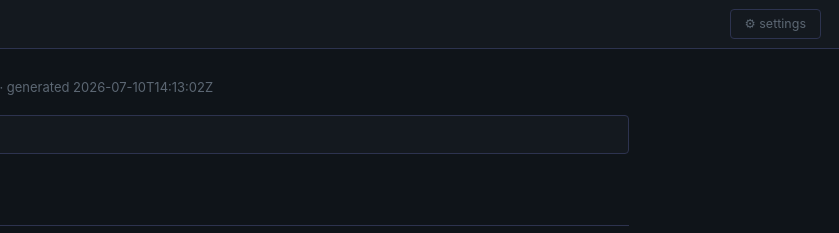
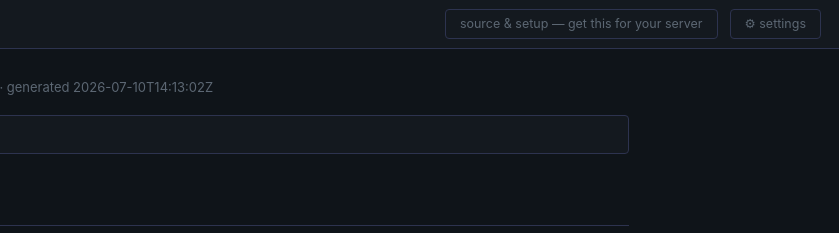
Before and after one commit to faltz009/ORI-feed, a plain HTML site: page index.html in a window 1280 px wide. Shown: the top 233 px of the page, 441-1280 px from the left. Drawn offline with Linux system fonts and the light colour scheme.

Commit message:
header link back to repo (closes #1)

```diff
--- a/index.html
+++ b/index.html
@@ -62,8 +62,14 @@ a:hover { text-decoration: underline; }
 .ori-badge-ring { width: 64px; height: 64px; flex-shrink: 0; }
 .ori-badge-label { font-size: 9.5px; letter-spacing: .09em; text-transform: uppercase;
   color: var(--muted); line-height: 1.4; max-width: 80px; }
+#src-link {
+  margin-left: auto;
+  border: 1px solid var(--border); border-radius: 4px;
+  color: var(--muted); font-size: 12.5px; padding: 4px 14px;
+}
+#src-link:hover { color: var(--accent); border-color: var(--accent);
+  text-decoration: none; }
 #settings-btn {
-  margin-left: auto;
   background: none; border: 1px solid var(--border); border-radius: 4px;
   color: var(--muted); font: inherit; font-size: 12.5px; padding: 4px 14px;
   cursor: pointer;
@@ -147,6 +153,8 @@ a:hover { text-decoration: underline; }
 <header id="top">
   <span class="prod">Discord Feed Viewer</span>
   <div id="server-brand"></div>
+  <a id="src-link" href="https://github.com/faltz009/ORI-feed"
+     target="_blank" rel="noopener">source &amp; setup — get this for your server</a>
   <button id="settings-btn">&#9881; settings</button>
 </header>
 <div id="layout">
```
